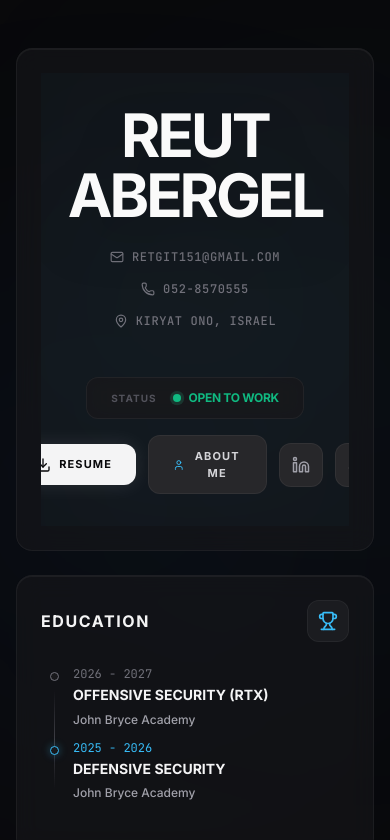
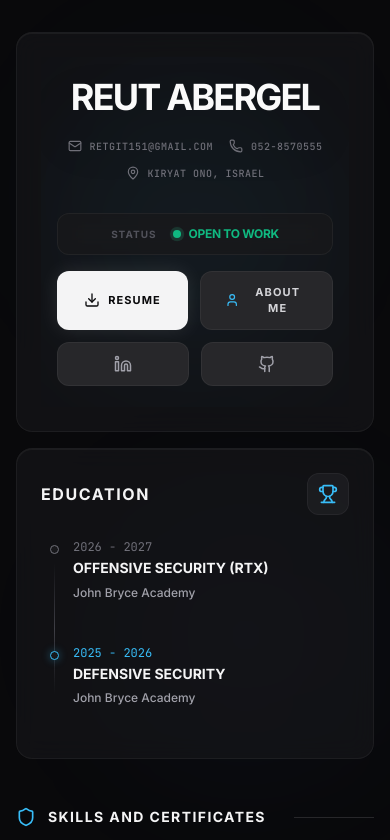
Before and after one commit to retgit151-web/retgit151-web.github.io, a React (Vite) app: page / in a window 390 px wide. Shown: the top 840 px of the page. Built offline with nearby package versions, Linux system fonts and the light colour scheme.

Commit message:
Add files via upload

```diff
--- a/App.tsx
+++ b/App.tsx
@@ -46,27 +46,27 @@ const App: React.FC = () => {
     <div className="min-h-screen font-sans selection:bg-brand-accent/30 selection:text-white antialiased">
       {/* Background Layer */}
       <div className="fixed inset-0 -z-10 overflow-hidden pointer-events-none bg-zinc-950">
-        <div className="absolute top-[5%] left-[10%] w-[600px] h-[600px] bg-brand-accent/5 blur-[140px] rounded-full animate-pulse-slow" />
-        <div className="absolute bottom-[10%] right-[5%] w-[500px] h-[500px] bg-brand-tech/5 blur-[140px] rounded-full" />
+        <div className="absolute top-[5%] left-[10%] w-[300px] h-[300px] md:w-[600px] md:h-[600px] bg-brand-accent/5 blur-[80px] md:blur-[140px] rounded-full animate-pulse-slow" />
+        <div className="absolute bottom-[10%] right-[5%] w-[250px] h-[250px] md:w-[500px] md:h-[500px] bg-brand-tech/5 blur-[80px] md:blur-[140px] rounded-full" />
       </div>
 
-      <main className="pt-12 pb-20 px-4 md:px-8 max-w-8xl mx-auto">
+      <main className="pt-8 md:pt-12 pb-20 px-4 md:px-8 max-w-8xl mx-auto">
         <motion.div
           variants={containerVariants}
           initial="hidden"
           animate="visible"
-          className="grid grid-cols-1 md:grid-cols-2 lg:grid-cols-4 gap-6"
+          className="grid grid-cols-1 md:grid-cols-2 lg:grid-cols-4 gap-4 md:gap-6"
         >
           {/* --- SECTION 1: IDENTITY & FOUNDATION --- */}
 
           {/* Identity Hub (3x1) */}
-          <GlassCard id="about" className="lg:col-span-3 min-h-[460px] relative overflow-hidden group">
+          <GlassCard id="about" className="lg:col-span-3 min-h-[400px] md:min-h-[460px] relative overflow-hidden group">
             <div className="absolute top-0 left-0 w-full h-1 bg-gradient-to-r from-transparent via-brand-accent/20 to-transparent opacity-0 group-hover:opacity-100 transition-opacity duration-1000" />
             <IdentityHub onAboutClick={() => setIsAboutOpen(true)} />
           </GlassCard>
 
           {/* Academic Foundation (1x1) */}
-          <GlassCard className="lg:col-span-1 flex flex-col h-full bg-zinc-900/40 relative overflow-hidden group">
+          <GlassCard className="lg:col-span-1 flex flex-col h-full min-h-[300px] md:min-h-full bg-zinc-900/40 relative overflow-hidden group">
             <div className="flex justify-between items-center mb-6 relative z-10">
               <span className="text-base font-black text-zinc-100 uppercase tracking-widest">Education</span>
               <div className="p-2.5 rounded-xl bg-zinc-800/50 border border-white/5">
@@ -75,7 +75,7 @@ const App: React.FC = () => {
             </div>
 
             <div className="relative h-full flex flex-col justify-center z-10 px-2 pb-4">
-              <div className="flex flex-col h-full justify-around relative">
+              <div className="flex flex-col h-full justify-around relative gap-8 md:gap-0">
                 {/* Connecting Line */}
                 <div className="absolute left-[5px] top-6 bottom-6 w-[1px] bg-gradient-to-b from-transparent via-zinc-700 to-transparent" />
 
@@ -118,12 +118,12 @@ const App: React.FC = () => {
           </div>
 
           {/* Competency Matrix (Left Side) */}
-          <GlassCard id="skills" className="lg:col-span-2 p-8 relative overflow-hidden">
+          <GlassCard id="skills" className="lg:col-span-2 p-4 md:p-8 relative overflow-hidden">
             {/* Glow Effect */}
             <div className="absolute top-1/2 left-1/2 -translate-x-1/2 -translate-y-1/2 w-[400px] h-[400px] bg-brand-accent/5 rounded-full blur-[120px] pointer-events-none" />
 
             <div className="relative z-10">
-              <div className="flex justify-between items-center mb-8 pb-4 border-b border-white/5">
+              <div className="flex justify-between items-center mb-6 md:mb-8 pb-4 border-b border-white/5">
                 <div className="space-y-1">
                   <h2 className="text-xl font-black text-zinc-100 uppercase tracking-tight">Skills</h2>
                 </div>
@@ -131,7 +131,7 @@ const App: React.FC = () => {
                   <Fingerprint size={20} className="text-brand-accent" />
                 </div>
               </div>
-              <div className="space-y-10">
+              <div className="space-y-8 md:space-y-10">
                 {FULL_SKILLS_DETAILED.map(cat => (
                   <div key={cat.category} className="space-y-4">
                     <h4 className="flex items-center gap-2 text-[10px] font-black text-brand-accent uppercase tracking-widest">
@@ -163,7 +163,7 @@ const App: React.FC = () => {
              <div className="absolute top-1/2 left-1/2 -translate-x-1/2 -translate-y-1/2 w-[400px] h-[400px] bg-brand-accent/5 rounded-full blur-[120px] pointer-events-none" />
 
              <div className="relative z-10">
-              <div className="flex justify-between items-center mb-8 pb-4 border-b border-white/5">
+              <div className="flex justify-between items-center mb-6 md:mb-8 pb-4 border-b border-white/5">
                 <div className="space-y-1">
                   <h2 className="text-xl font-black text-zinc-100 uppercase tracking-tight">Certificates</h2>
                 </div>
@@ -208,7 +208,7 @@ const App: React.FC = () => {
                   id={idx === 0 ? "projects" : undefined}
                   key={proj.id}
                   onClick={() => setSelectedProject(proj)}
-                  className={`flex flex-col justify-between h-full min-h-[220px] group cursor-pointer hover:border-brand-accent/30 transition-colors ${spanClass}`}
+                  className={`flex flex-col justify-between h-full min-h-[200px] md:min-h-[220px] group cursor-pointer hover:border-brand-accent/30 transition-colors ${spanClass}`}
                 >
                   <div className="flex justify-between items-start">
                     <div className="p-3 rounded-xl bg-zinc-900 border border-white/5 group-hover:bg-brand-accent/10 group-hover:border-brand-accent/20 transition-all">
--- a/components/IdentityHub.tsx
+++ b/components/IdentityHub.tsx
@@ -11,10 +11,10 @@ const TARGET_NAME = "REUT ABERGEL";
 
 const IdentityHub: React.FC<IdentityHubProps> = ({ onAboutClick }) => {
   return (
-    <div className="flex flex-col h-full items-center justify-center text-center p-8 relative overflow-hidden">
+    <div className="flex flex-col h-full items-center justify-center text-center p-4 md:p-8 relative overflow-hidden">
 
       {/* Background Abstract Element */}
-      <div className="absolute top-1/2 left-1/2 -translate-x-1/2 -translate-y-1/2 w-[600px] h-[600px] bg-brand-accent/5 rounded-full blur-[140px] pointer-events-none" />
+      <div className="absolute top-1/2 left-1/2 -translate-x-1/2 -translate-y-1/2 w-[300px] h-[300px] md:w-[600px] md:h-[600px] bg-brand-accent/5 rounded-full blur-[80px] md:blur-[140px] pointer-events-none" />
 
       <motion.div
         initial={{ opacity: 0, y: 20 }}
@@ -24,31 +24,31 @@ const IdentityHub: React.FC<IdentityHubProps> = ({ onAboutClick }) => {
       >
         {/* Main Name Header */}
         <div className="relative mb-6 cursor-default select-none group">
-           <h1 className="text-6xl md:text-8xl font-black tracking-tighter leading-none uppercase drop-shadow-2xl text-zinc-50 transition-colors duration-300 group-hover:text-zinc-100">
+           <h1 className="text-4xl sm:text-6xl md:text-8xl font-black tracking-tighter leading-none uppercase drop-shadow-2xl text-zinc-50 transition-colors duration-300 group-hover:text-zinc-100">
             {TARGET_NAME}
            </h1>
         </div>
 
         {/* Integrated Communication Details */}
-        <div className="flex flex-wrap items-center justify-center gap-x-8 gap-y-4 mb-12 text-zinc-500">
+        <div className="flex flex-wrap items-center justify-center gap-x-4 md:gap-x-8 gap-y-3 md:gap-y-4 mb-8 md:mb-12 text-zinc-500">
           <div className="flex items-center gap-2 group cursor-default hover:text-brand-accent transition-colors">
             <Mail size={14} />
-            <span className="text-xs font-mono font-medium uppercase tracking-wider">Retgit151@gmail.com</span>
+            <span className="text-[10px] md:text-xs font-mono font-medium uppercase tracking-wider">Retgit151@gmail.com</span>
           </div>
           <div className="flex items-center gap-2 group cursor-default hover:text-brand-accent transition-colors">
             <Phone size={14} />
-            <span className="text-xs font-mono font-medium uppercase tracking-wider">052-8570555</span>
+            <span className="text-[10px] md:text-xs font-mono font-medium uppercase tracking-wider">052-8570555</span>
           </div>
           <div className="flex items-center gap-2 group cursor-default hover:text-brand-accent transition-colors">
             <MapPin size={14} />
-            <span className="text-xs font-mono font-medium uppercase tracking-wider">Kiryat Ono, Israel</span>
+            <span className="text-[10px] md:text-xs font-mono font-medium uppercase tracking-wider">Kiryat Ono, Israel</span>
           </div>
         </div>
 
         {/* Action Dashboard */}
-        <div className="flex flex-col sm:flex-row items-center justify-center gap-4">
+        <div className="flex flex-col sm:flex-row items-center justify-center gap-4 w-full sm:w-auto">
            {/* Status Indicator */}
-           <div className="flex items-center gap-2 px-6 py-3 bg-zinc-900/80 border border-white/5 rounded-xl backdrop-blur-md hover:border-emerald-500/30 transition-colors">
+           <div className="flex items-center justify-center gap-2 px-6 py-3 bg-zinc-900/80 border border-white/5 rounded-xl backdrop-blur-md hover:border-emerald-500/30 transition-colors w-full sm:w-auto">
               <span className="text-[10px] text-zinc-600 font-bold uppercase tracking-widest mr-2">Status</span>
               <span className="flex h-2 w-2 relative">
                 <span className="animate-ping absolute inline-flex h-full w-full rounded-full bg-emerald-400 opacity-75"></span>
@@ -57,25 +57,28 @@ const IdentityHub: React.FC<IdentityHubProps> = ({ onAboutClick }) => {
               <span className="text-xs text-emerald-500 font-bold uppercase tracking-tight">Open to Work</span>
            </div>
 
-           <div className="flex items-center gap-3">
-             <button className="flex items-center gap-2 px-6 py-3 bg-zinc-100 hover:bg-white text-zinc-950 hover:text-brand-accent rounded-xl text-[11px] font-sans transition-all uppercase tracking-widest font-black group shadow-[0_0_20px_rgba(255,255,255,0.1)] hover:shadow-[0_0_25px_rgba(255,255,255,0.2)]">
+           <div className="flex flex-col sm:flex-row items-center gap-3 w-full sm:w-auto">
+             <div className="flex gap-3 w-full sm:w-auto">
+                 <button className="flex-1 sm:flex-none flex items-center justify-center gap-2 px-6 py-3 bg-zinc-100 hover:bg-white text-zinc-950 hover:text-brand-accent rounded-xl text-[11px] font-sans transition-all uppercase tracking-widest font-black group shadow-[0_0_20px_rgba(255,255,255,0.1)] hover:shadow-[0_0_25px_rgba(255,255,255,0.2)]">
                    <Download size={16} className="group-hover:-translate-y-0.5 transition-transform" />
                    <span>Resume</span>
                  </button>
 
                  <button
                   onClick={onAboutClick}
-              className="flex items-center gap-2 px-6 py-3 bg-zinc-800 hover:bg-zinc-700 border border-white/5 rounded-xl text-[11px] font-sans transition-all text-zinc-300 hover:text-brand-accent uppercase tracking-widest font-black group"
+                  className="flex-1 sm:flex-none flex items-center justify-center gap-2 px-6 py-3 bg-zinc-800 hover:bg-zinc-700 border border-white/5 rounded-xl text-[11px] font-sans transition-all text-zinc-300 hover:text-brand-accent uppercase tracking-widest font-black group"
                  >
                    <User size={16} className="group-hover:scale-110 transition-transform text-brand-accent" />
                    <span>About Me</span>
                  </button>
+             </div>
 
+             <div className="flex gap-3 w-full sm:w-auto">
                  <a
                   href="https://www.linkedin.com/in/reut-abergel-96753438a?lipi=urn%3Ali%3Apage%3Ad_flagship3_profile_view_base_contact_details%3BjMGb4F2xRye1e9P57nSRVA%3D%3D"
                   target="_blank"
                   rel="noopener noreferrer"
-              className="p-3 rounded-xl bg-zinc-800 hover:bg-[#0077b5] border border-white/5 transition-all text-zinc-400 hover:text-white group"
+                  className="flex-1 sm:flex-none flex justify-center items-center p-3 rounded-xl bg-zinc-800 hover:bg-[#0077b5] border border-white/5 transition-all text-zinc-400 hover:text-white group"
                  >
                     <Linkedin size={18} className="group-hover:scale-110 transition-transform" />
                  </a>
@@ -84,10 +87,11 @@ const IdentityHub: React.FC<IdentityHubProps> = ({ onAboutClick }) => {
                   href="https://github.com/retgit151-web/reut-abergel-projects-"
                   target="_blank"
                   rel="noopener noreferrer"
-              className="p-3 rounded-xl bg-zinc-800 hover:bg-black border border-white/5 transition-all text-zinc-400 hover:text-white group"
+                  className="flex-1 sm:flex-none flex justify-center items-center p-3 rounded-xl bg-zinc-800 hover:bg-black border border-white/5 transition-all text-zinc-400 hover:text-white group"
                  >
                     <Github size={18} className="group-hover:scale-110 transition-transform" />
                  </a>
+             </div>
            </div>
         </div>
       </motion.div>
```
Also changed, not shown: components/AboutModal.tsx (+8 -8 lines), components/ExecutionInterface.tsx (+6 -6 lines), components/ProjectModal.tsx (+11 -11 lines). Lines whose indentation alone changed are shown as unchanged.
